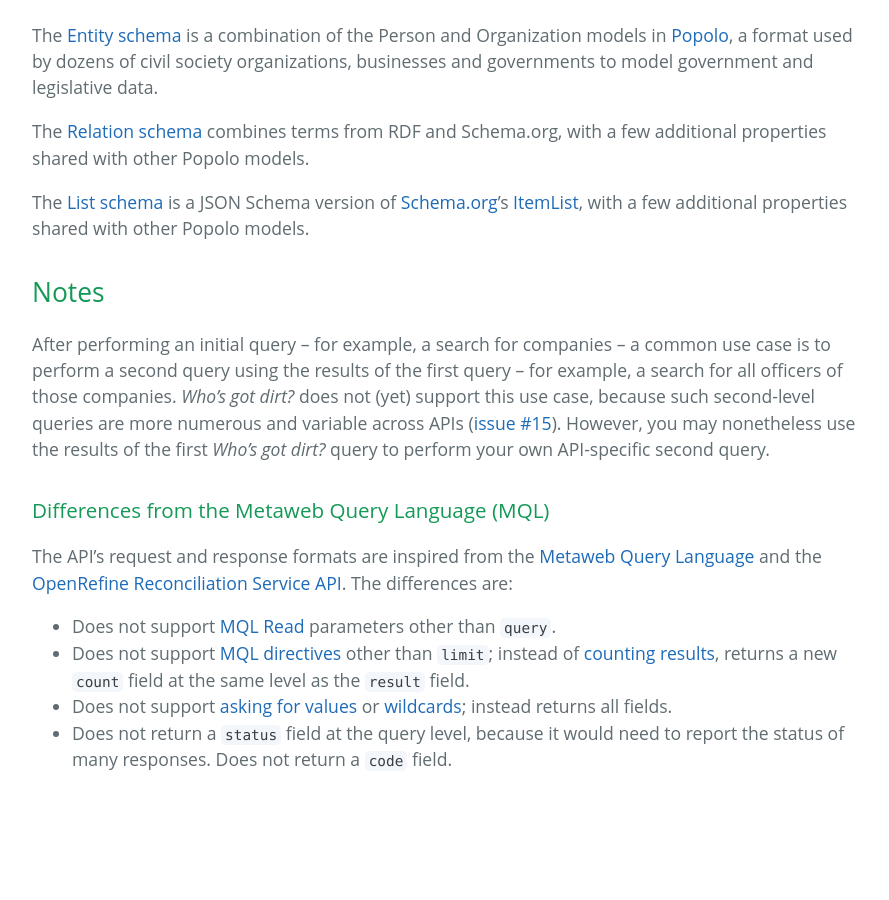
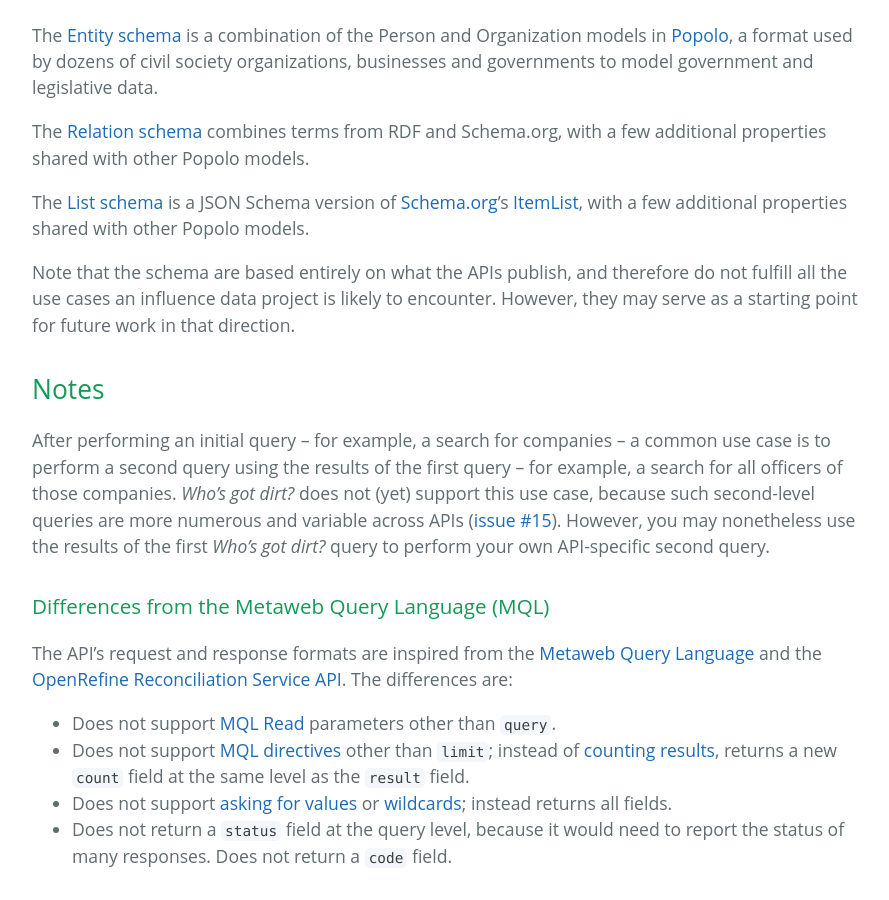
Before and after one commit to influencemapping/whos_got_dirt-server, a Jekyll site: the page built from index.md, in a window 1280 px wide and 900 px high, scrolled down 11747 px. Shown: the whole window, without its empty margins (192-1081 px from the left). Built offline with Jekyll 4.4.1, drawn with Linux system fonts in a browser that asks for light colours; before the commit the page ends 12570 px from its top, so only the background shows below that.

Commit message:
Add caveat

```diff
--- a/index.md
+++ b/index.md
@@ -294,6 +294,8 @@
 
 The [List schema](https://github.com/influencemapping/whos_got_dirt-gem/blob/master/schemas/schema.json#L213) is a JSON Schema version of [Schema.org](http://schema.org/)'s [ItemList](http://schema.org/ItemList), with a few additional properties shared with other Popolo models.
 
+Note that the schema are based entirely on what the APIs publish, and therefore do not fulfill all the use cases an influence data project is likely to encounter. However, they may serve as a starting point for future work in that direction.
+
 
 <h2 id="notes">Notes</h2>
 
```
